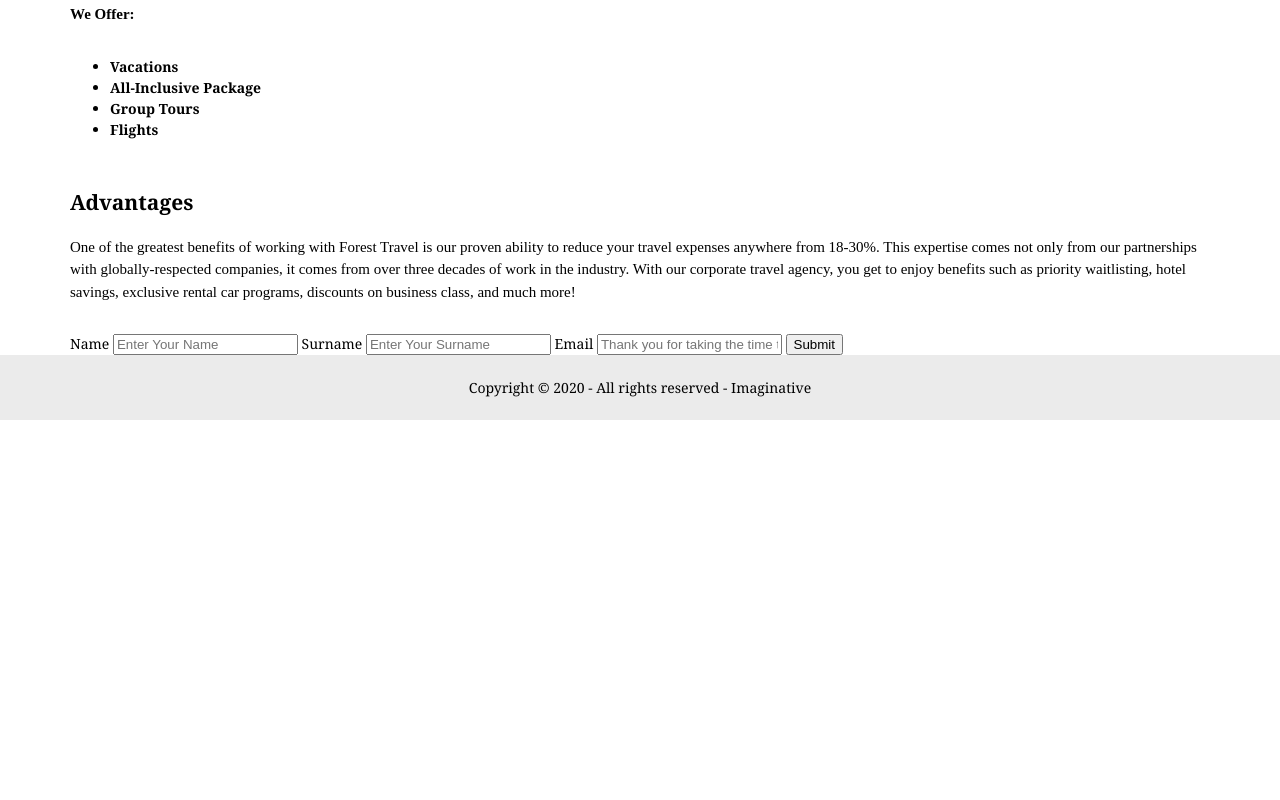
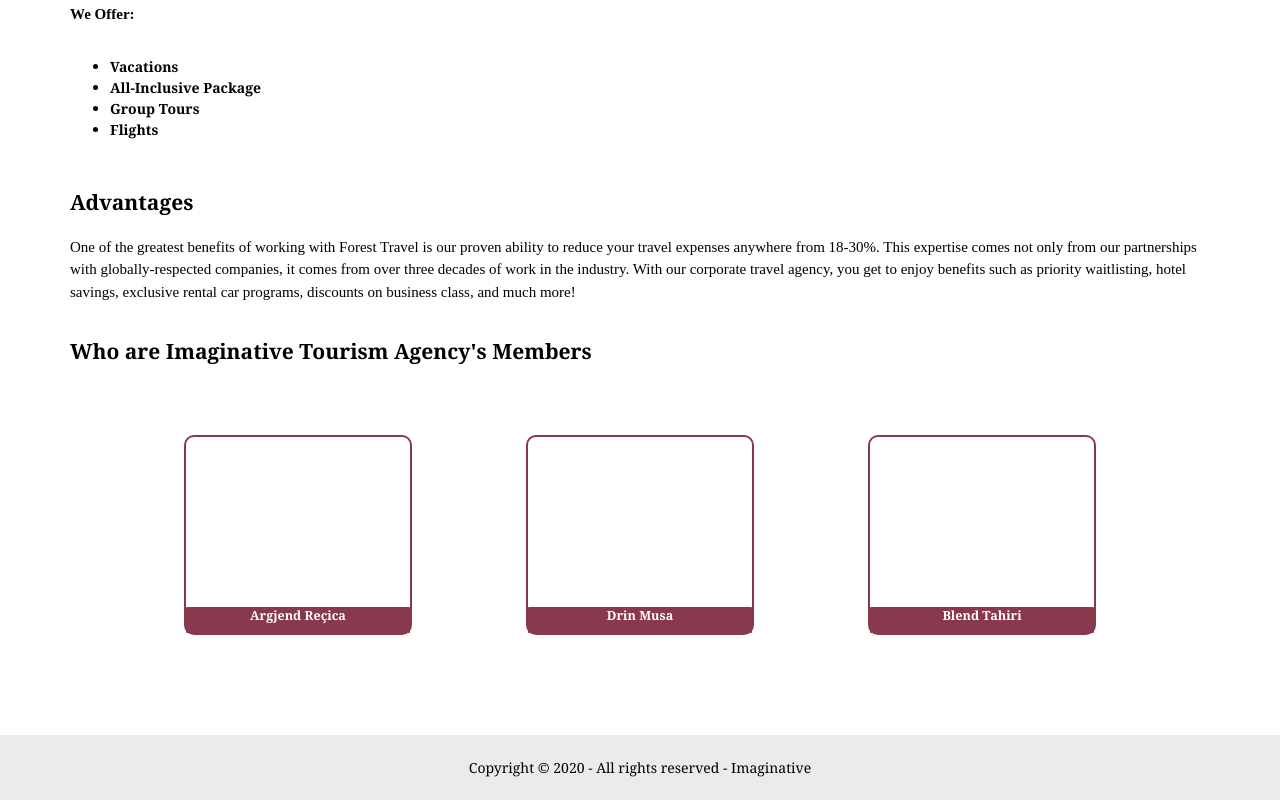
Before and after one commit to drinmusa/PWWW20-21_Gr3, a plain HTML site: page about.html in a window 1280 px wide. Shown: the part 1251-2051 px from the top of the page. Before the commit the page ends 1671 px from the top, so only its background shows below. Drawn offline with Linux system fonts and the light colour scheme.

Commit message:
Added members profiles

```diff
--- a/about.html
+++ b/about.html
@@ -121,7 +121,7 @@
               are unable to offer this. <strong>Imaginative Tourism Agency</strong> works with most all international
               airlines and frequently offers the most competitive fares for travel all over the world</p>
             <p>
-            <strong>We Offer:</strong>
+              <strong>We Offer:</strong>
               <ul>
                 <li><strong>Vacations</strong> </li>
                 <li><strong>All-Inclusive Package</strong> </li>
@@ -154,22 +154,34 @@
 
     <section>
       <div class="container">
-        <form action="">
-          <div class="sub-div">
-            <label for="name">Name</label>
-            <input type="text" name="name" id="name" class="form-controll" placeholder="Enter Your Name" required>
+        <h2>Who are Imaginative Tourism Agency's Members</h2>
+        <div class="grid-members">
+          <div class="member">
+            <div class="member-img">
 
-            <label for="surname">Surname</label>
-            <input type="text" name="surname" id="surname" class="form-controll" placeholder="Enter Your Surname"
-              required>
+            </div>
+            <div class="member-name">
+              <h3>Argjend Reçica</h3>
+            </div>
+          </div>
+          <div class="member">
+            <div class="member-img">
 
-            <label for="email">Email</label>
-            <input type="text" name="email" id="email" class="form-controll"
-              placeholder="Thank you for taking the time to help us improve the platform Name" required>
+            </div>
+            <div class="member-name">
+              <h3>Drin Musa</h3>
+            </div>
+          </div>
+          <div class="member">
+            <div class="member-img">
 
-
-            <button type="submit" id="submit" class="submit-button">Submit</button>
+            </div>
+            <div class="member-name">
+              <h3>Blend Tahiri</h3>
+            </div>
           </div>
+        </div>
+      </div>
     </section>
     </form>
 
--- a/css/about.css
+++ b/css/about.css
@@ -227,3 +227,36 @@ body {
   font-family: -webkit-pictograph;
   padding-bottom: 15px ;
 }
+.grid-members {
+  display: grid;
+  grid-template-columns: 20% 20% 20%;
+  grid-template-rows: 200px 50px;
+  grid-gap: 10% 10%;
+  justify-content: center;
+  padding: 50px 0;
+}
+.member {
+  border: 2px solid #88394d;
+  border-radius: 10px;
+}
+.member-img {
+  height: 87%;
+}
+.member-name {
+  background-color: #88394d;
+  height: 13%;
+  border-radius: 1px;
+}
+.member-name h3 {
+  font-size: 90%;
+  color: white;
+  padding: 0;
+  margin: auto;
+  width: fit-content;
+}
+.members-Img {
+  border-top-left-radius: 1%;
+  border-top-right-radius: 1%;
+  width: 100%;
+  height: 100%;
+}
```
